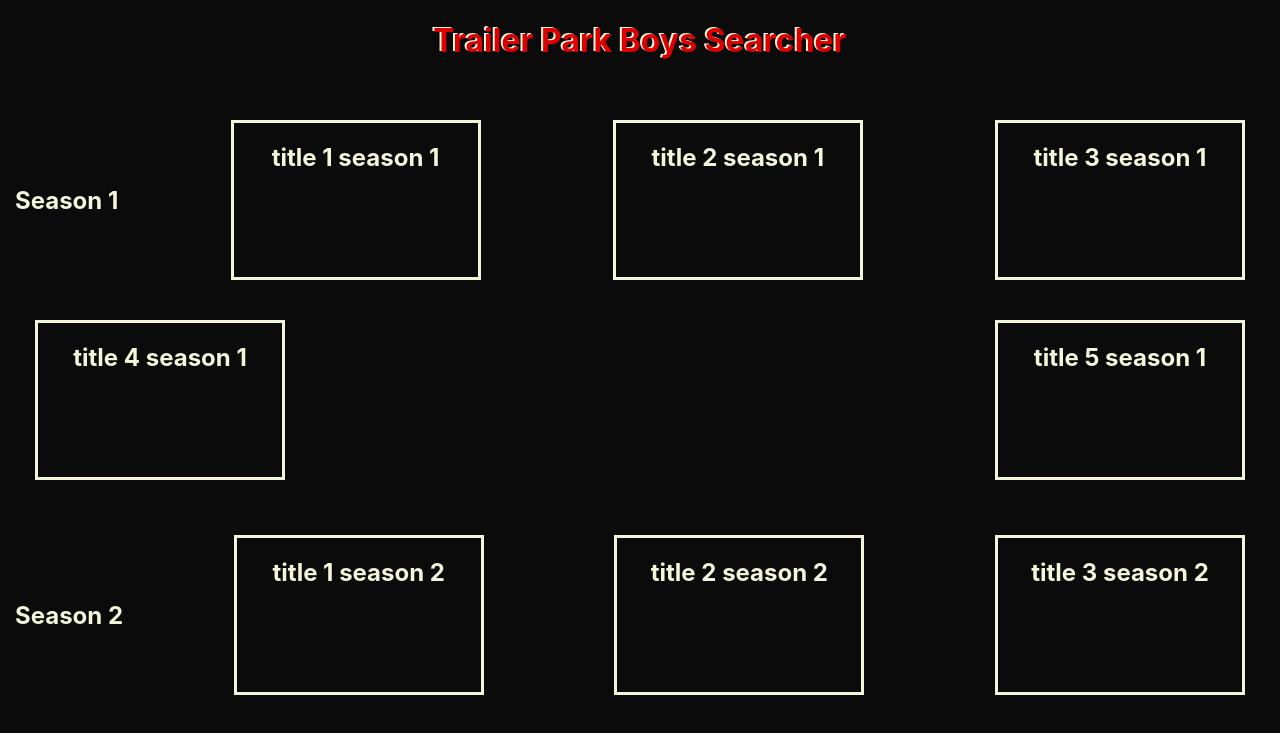
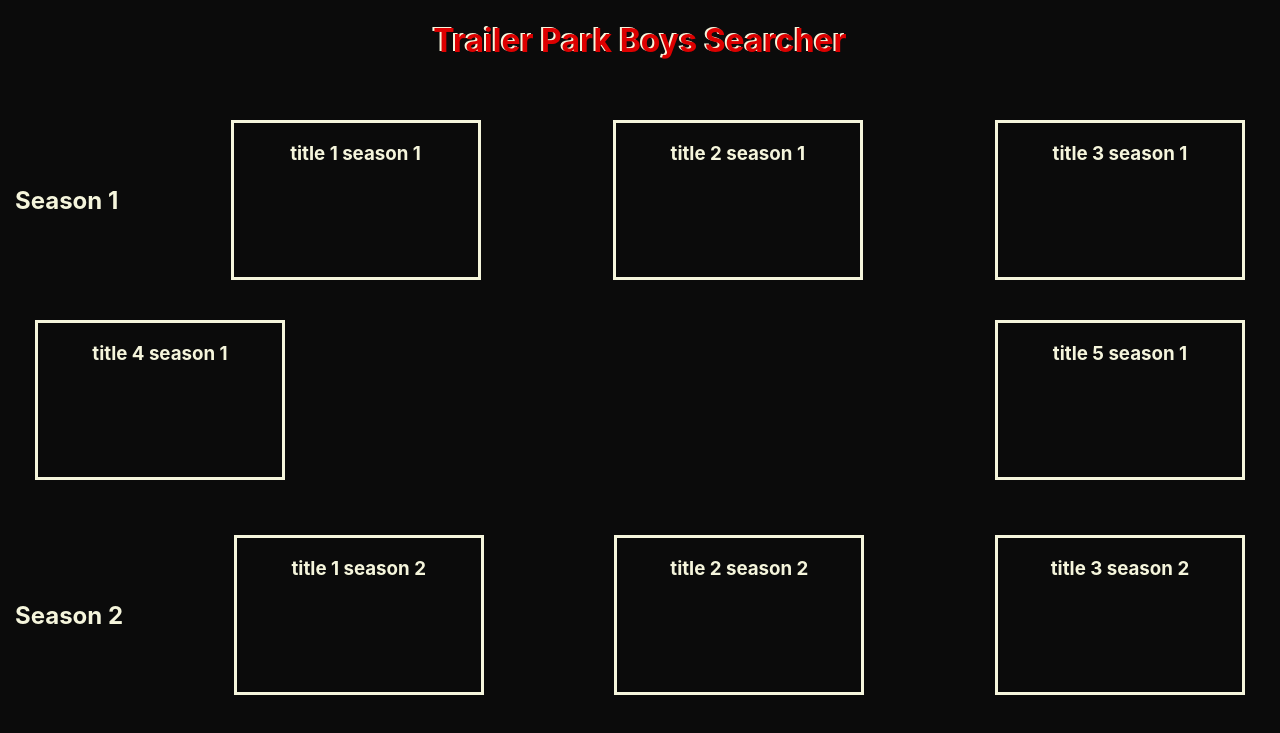
Before and after one commit to mb-dir/trailer-park-boys-search, a React (Create React App) app: page / in a window 1280 px wide. Shown: the top 733 px of the page. Built offline with nearby package versions, Linux system fonts and the light colour scheme.

Commit message:
Change the headers level in SeasonContent
Now the <h2> is used for header in Season, so in order to keep the
hierarchy of headers I have to change <h2> to <h3> here

```diff
--- a/src/components/SeasonContent/SeasonContent.js
+++ b/src/components/SeasonContent/SeasonContent.js
@@ -5,7 +5,7 @@
     const seasonContent = props.data.titles.map((el)=>{
         return(
             <div className="season__episode episode">
-                <h2 className="episode__title">{el}</h2>
+                <h3 className="episode__title">{el}</h3>
             </div>
         );
     });
```
